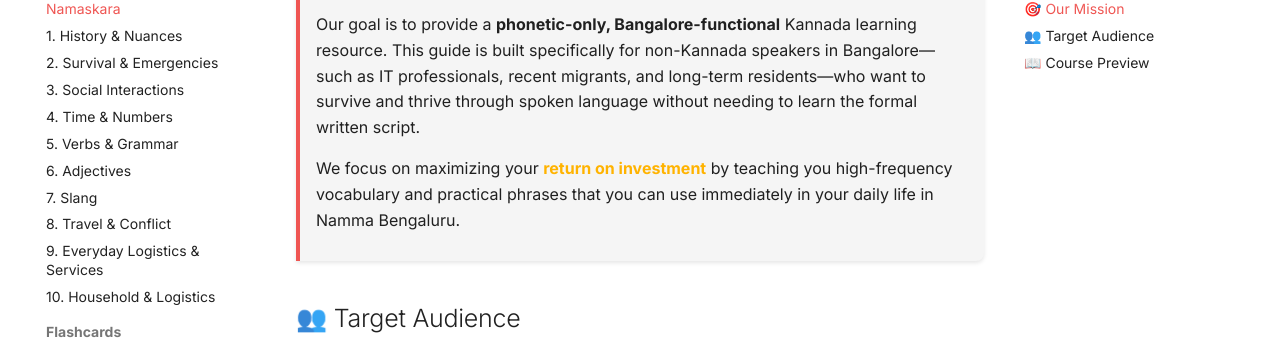
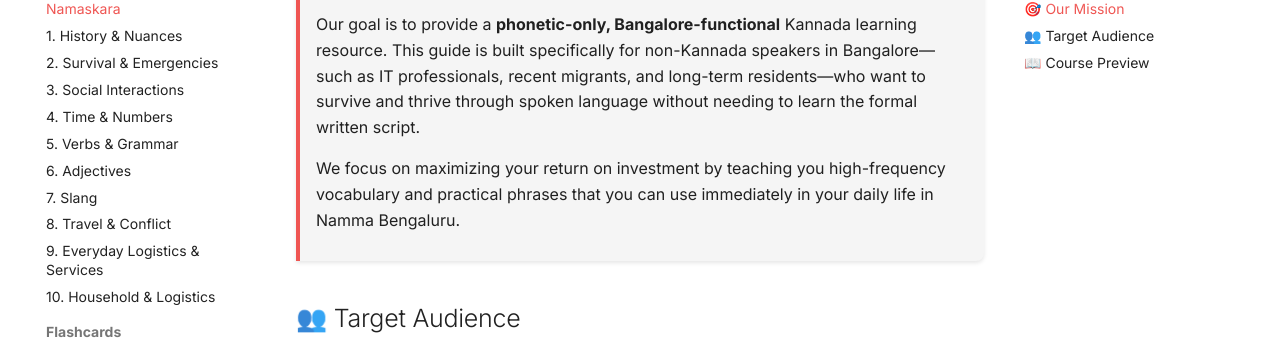
Before and after one commit to saurabh-net/swalpa, an MkDocs documentation site: the page built from docs/index.md, in a window 1280 px wide and 1400 px high, scrolled down 902 px. Shown: the part 99-450 px from the top of the window. Built offline with MkDocs 1.6.1 and Material for MkDocs 9.7.7, drawn with Linux system fonts in a browser that asks for light colours; comment, search, counter and statistics services are not loaded.

Commit message:
UI: Remove specialized ROI highlight

```diff
--- a/docs/assets/css/custom.css
+++ b/docs/assets/css/custom.css
@@ -32,12 +32,6 @@
 .phrase-card:hover {
     transform: translateX(4px);
     background-color: var(--md-primary-fg-color--transparent);
-}
-
-/* ROI Highlight */
-.roi-highlight {
-    color: var(--dosa-gold);
-    font-weight: bold;
 }
 
 /* Custom audio link styling for phonetic guides */
--- a/docs/index.md
+++ b/docs/index.md
@@ -8,7 +8,7 @@ Namaskara! Welcome to **SWALPA** (**S**poken **W**ords **A**nd **L**anguage **P*
 ## 🎯 Our Mission
 Our goal is to provide a **phonetic-only, Bangalore-functional** Kannada learning resource. This guide is built specifically for non-Kannada speakers in Bangalore—such as IT professionals, recent migrants, and long-term residents—who want to survive and thrive through spoken language without needing to learn the formal written script.
 
-We focus on maximizing your <span class="roi-highlight">return on investment</span> by teaching you high-frequency vocabulary and practical phrases that you can use immediately in your daily life in Namma Bengaluru.
+We focus on maximizing your return on investment by teaching you high-frequency vocabulary and practical phrases that you can use immediately in your daily life in Namma Bengaluru.
 </div>
 
 ## 👥 Target Audience
```
